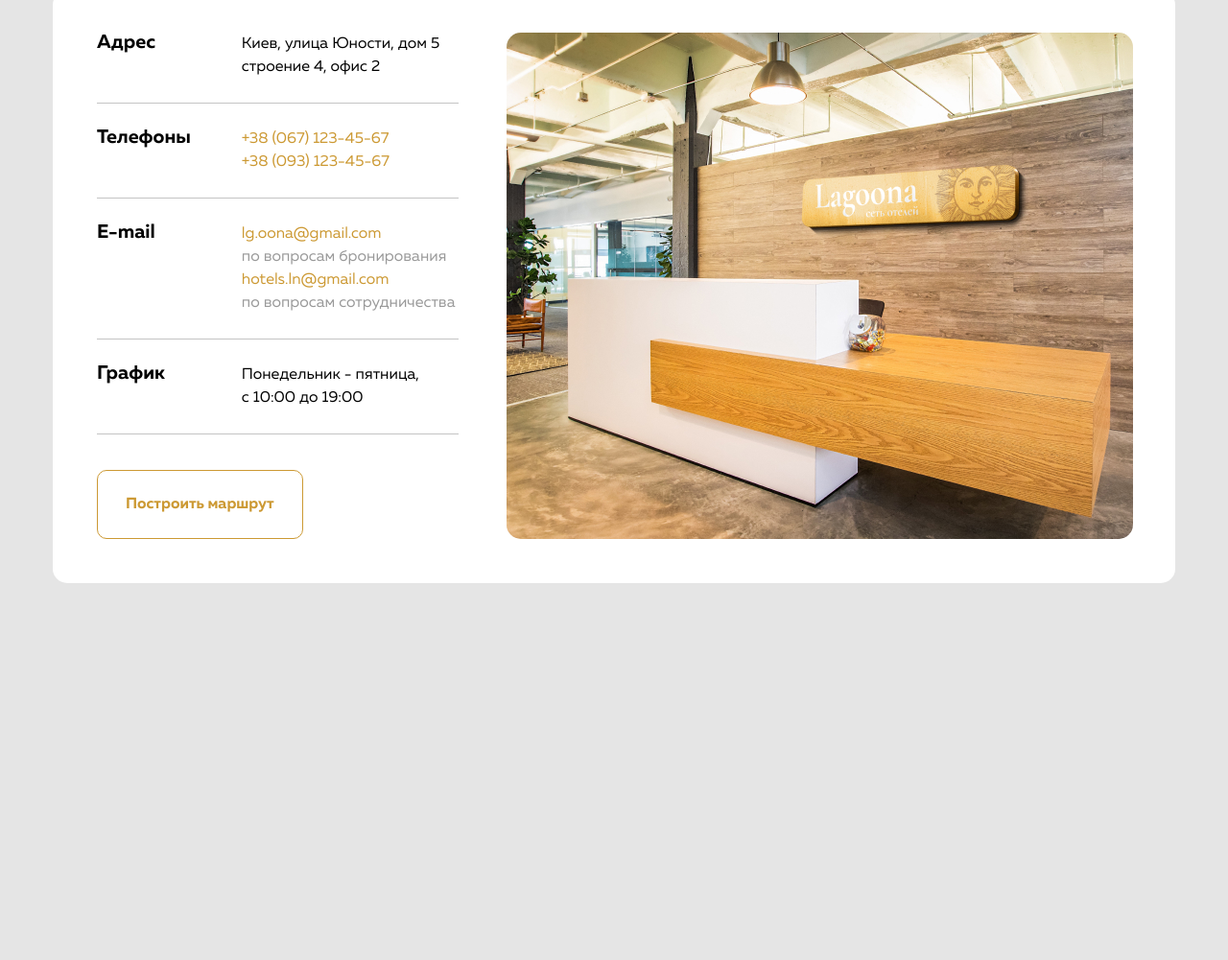
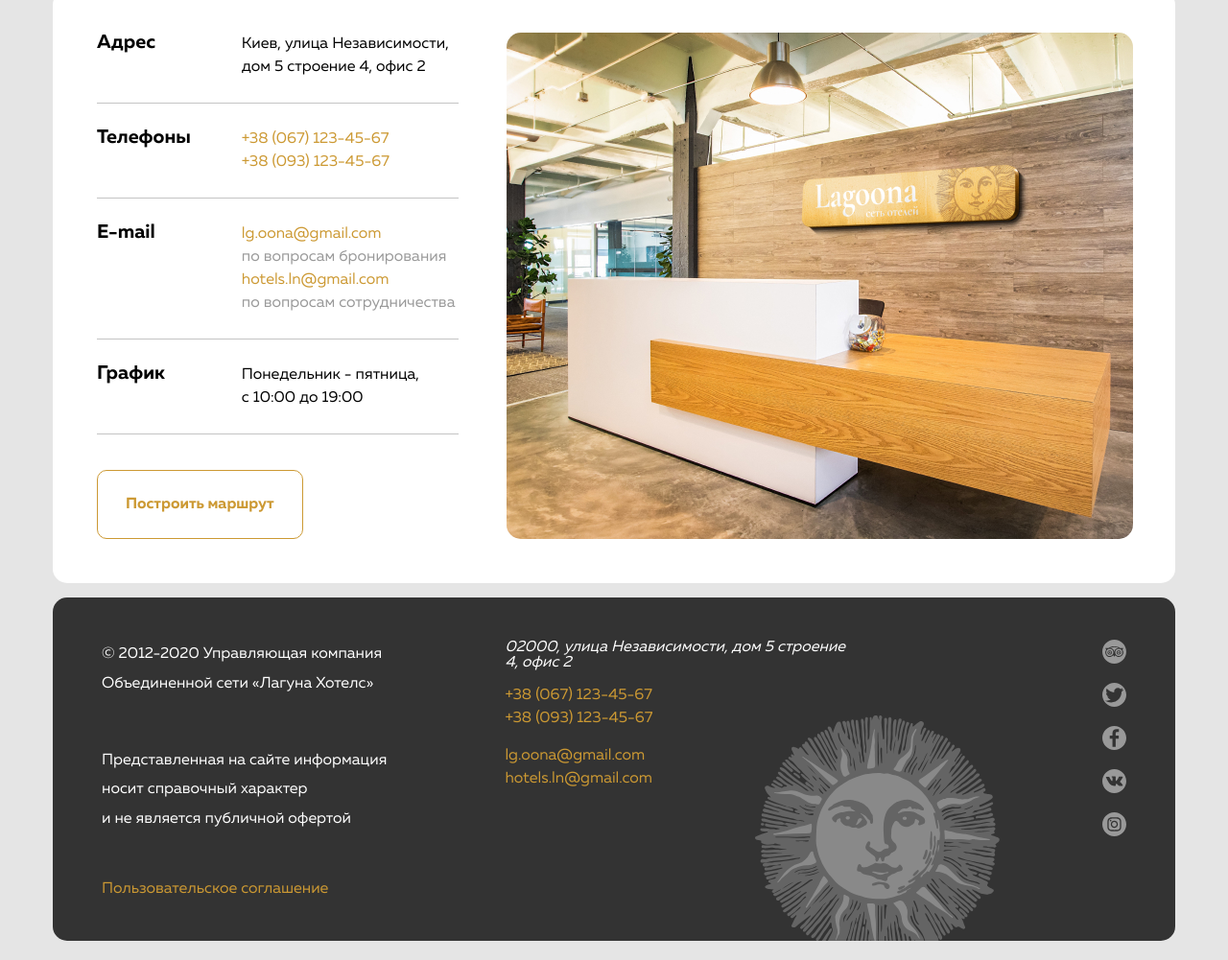
Before and after one commit to lipodat/Lagoon, a plain HTML site: page index.html in a window 1280 px wide. Shown: the part 4753-5754 px from the top of the page at 96% size. Before the commit the page ends 5376 px from the top, so only its background shows below. Drawn offline with Linux system fonts and the light colour scheme.

Commit message:
added footer

```diff
--- a/css/style.css
+++ b/css/style.css
@@ -684,3 +684,110 @@ input[type=number]::-webkit-outer-spin-button {
 .contacts-image {
     border-radius: 15px;
 }
+
+/* Footer */
+.footer-container {
+    margin-bottom: 20px;
+}
+
+.footer-tile {
+    padding: 44px 51px;
+    display: flex;
+    background-color: #333;
+    border-radius: 15px;
+}
+
+.footer-info {
+    flex: 0 0 30%;
+}
+
+.footer-trademark {
+    font-weight: 400;
+    font-size: 16px;
+    line-height: 190%;
+    color: #FFFFFF;
+}
+
+.footer-disclaimer {
+    padding-top: 50px;
+    font-weight: 400;
+    font-size: 16px;
+    line-height: 190%;
+    color: #FFFFFF;
+}
+
+.footer-agreement {
+    padding-top: 49px;
+}
+
+.footer-contacts {
+   padding-left: 100px;
+}
+
+.footer-adress {
+    font-weight: 400;
+    font-size: 16px;
+    line-height: 16px;
+    color: #FFFFFF;
+}
+
+.footer-phones {
+    padding-top: 14px;
+}
+.footer-phone {
+    display: block;
+    line-height: 150%;
+}
+
+.footer-mails {
+    padding-top: 15px;
+}
+
+.footer-email {
+    display: block;
+    line-height: 150%;
+}
+
+.footer-logo {
+    background-repeat: no-repeat;
+    background-size: auto;
+    background-position: 80% 120%;
+    background-image: url("/img/Footer-logo.svg")
+}
+
+.footer-social-list {
+    flex: 0 1 30%;
+    display: flex;
+    flex-direction: column;
+    gap: 20px;
+}
+.footer-social-link {
+    display: flex;
+    justify-content: flex-end;
+}
+
+.footer-social-icon {
+    width: 25px;
+    height: 25px;
+    display: inline-block;
+    background-repeat: no-repeat;
+    background-color: transparent;
+    background-size: contain;
+    background-position: center;
+}
+
+.footer-social-icon-tripadvior {
+    background-image: url("/img/TA.svg");
+}
+.footer-social-icon-twitter {
+    background-image: url("/img/twitter.svg");
+}
+.footer-social-icon-facebook {
+    background-image: url("/img/facebook.svg");
+}
+.footer-social-icon-vk {
+    background-image: url("/img/vk.svg");
+}
+.footer-social-icon-instagram {
+    background-image: url("/img/instagram.svg");
+}
--- a/index.html
+++ b/index.html
@@ -535,7 +535,8 @@
                         <li class="contacts-item">
                             <div class="contacts-item-name">Адрес</div>
                             <div class="contacts-item-info">
-                                <address class="contacts-adress">Киев, улица Юности, дом 5 строение 4, офис 2</address>
+                                <address class="contacts-adress">Киев, улица Независимости, дом 5 строение 4, офис 2
+                                </address>
                             </div>
                         </li>
                         <li class="contacts-item">
@@ -582,6 +583,73 @@
         </section>
     </main>
 
+    <footer class="footer">
+        <div class="container footer-container">
+            <div class="footer-tile footer-logo">
+                <div class="footer-info">
+                    <div class="footer-trademark">
+                        © 2012-2020 Управляющая компания Объединенной сети «Лагуна Хотелс»
+                    </div>
+                    <div class="footer-disclaimer">
+                        Представленная на сайте информация носит справочный характер и не является публичной офертой
+                    </div>
+                    <div class="footer-agreement">
+                        <a href="" class="footer-agreement-link">Пользовательское соглашение</a>
+                    </div>
+                </div>
+                <div class="footer-contacts">
+                    <div class="footer-adress-info">
+                        <address class="footer-adress">02000, улица Независимости, дом 5 строение 4, офис 2
+                        </address>
+                    </div>
+                    <div class="footer-phones">
+                        <a href="tel:+3806712345678" class="footer-phone">
+                            +38 (067) 123-45-67
+                        </a>
+                        <a href="tel:+380931234567" class="footer-phone">
+                            +38 (093) 123-45-67
+                        </a>
+                    </div>
+                    <div class="footer-mails">
+                        <a href="mailto:lg.oona@gmail.com" class="footer-email">
+                            lg.oona@gmail.com
+                        </a>
+                        <a href="mailto:hotels.ln@gmail.com" class="footer-email">
+                            hotels.ln@gmail.com
+                        </a>
+                    </div>
+                </div>
+
+                <ul class="footer-social-list">
+                    <li class="footer-social-item">
+                        <a href="" class="footer-social-link">
+                            <span class="footer-social-icon footer-social-icon-tripadvior"></span>
+                        </a>
+                    </li>
+                    <li class="footer-social-item">
+                        <a href="" class="footer-social-link">
+                            <span class="footer-social-icon footer-social-icon-twitter"></span>
+                        </a>
+                    </li>
+                    <li class="footer-social-item">
+                        <a href="" class="footer-social-link">
+                            <span class="footer-social-icon footer-social-icon-facebook"></span>
+                        </a>
+                    </li>
+                    <li class="footer-social-item">
+                        <a href="" class="footer-social-link">
+                            <span class="footer-social-icon footer-social-icon-vk"></span>
+                        </a>
+                    </li>
+                    <li class="footer-social-item">
+                        <a href="" class="footer-social-link">
+                            <span class="footer-social-icon footer-social-icon-instagram"></span>
+                        </a>
+                    </li>
+                </ul>
+            </div>
+        </div>
+    </footer>
 </body>
 
 </html>
```
Also changed, not shown: img/Footer-logo.svg (added), img/TA.svg (added), img/facebook.svg (added), img/instagram.svg (added), img/twitter.svg (added), img/vk.svg (added). Lines whose indentation alone changed are shown as unchanged.
